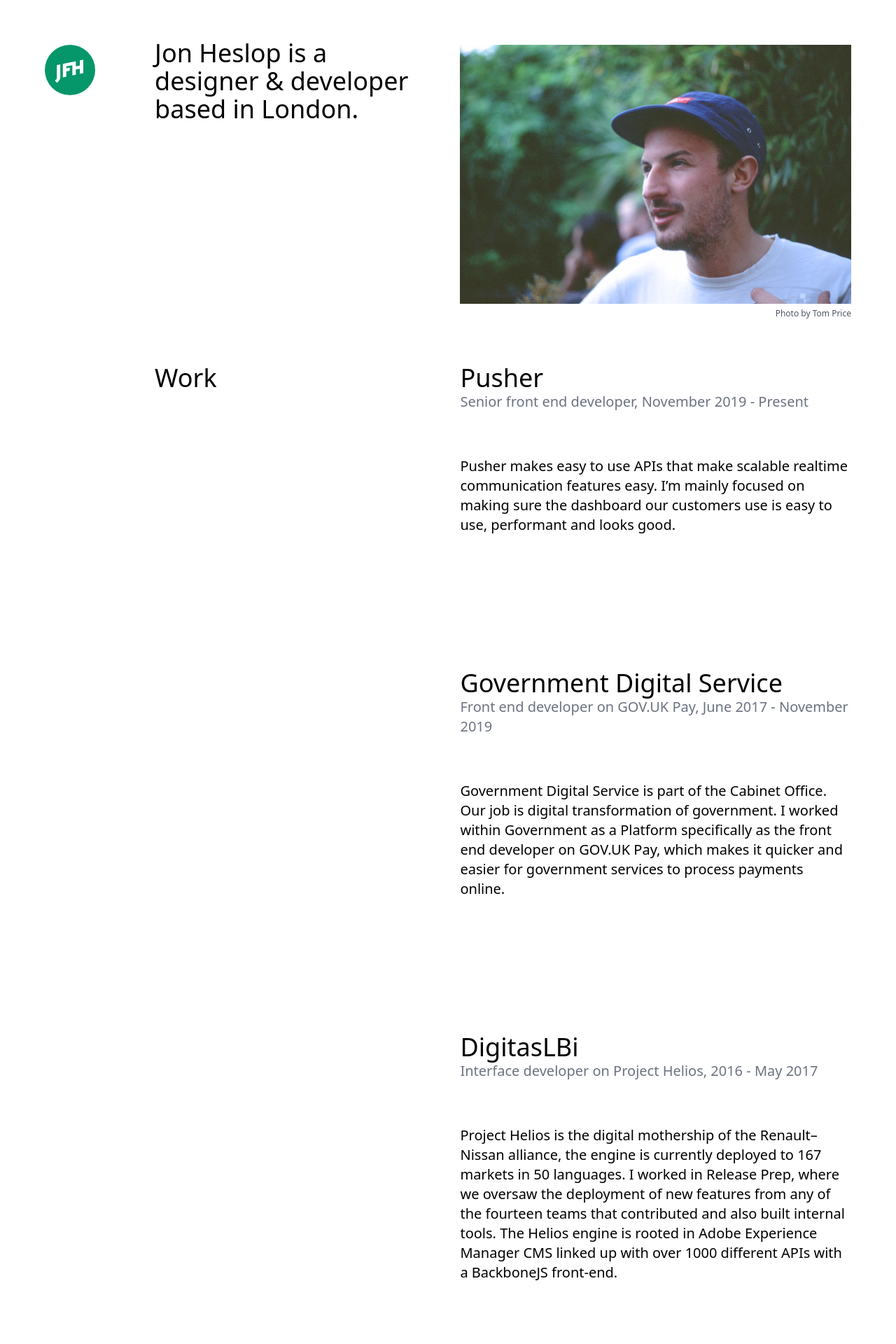
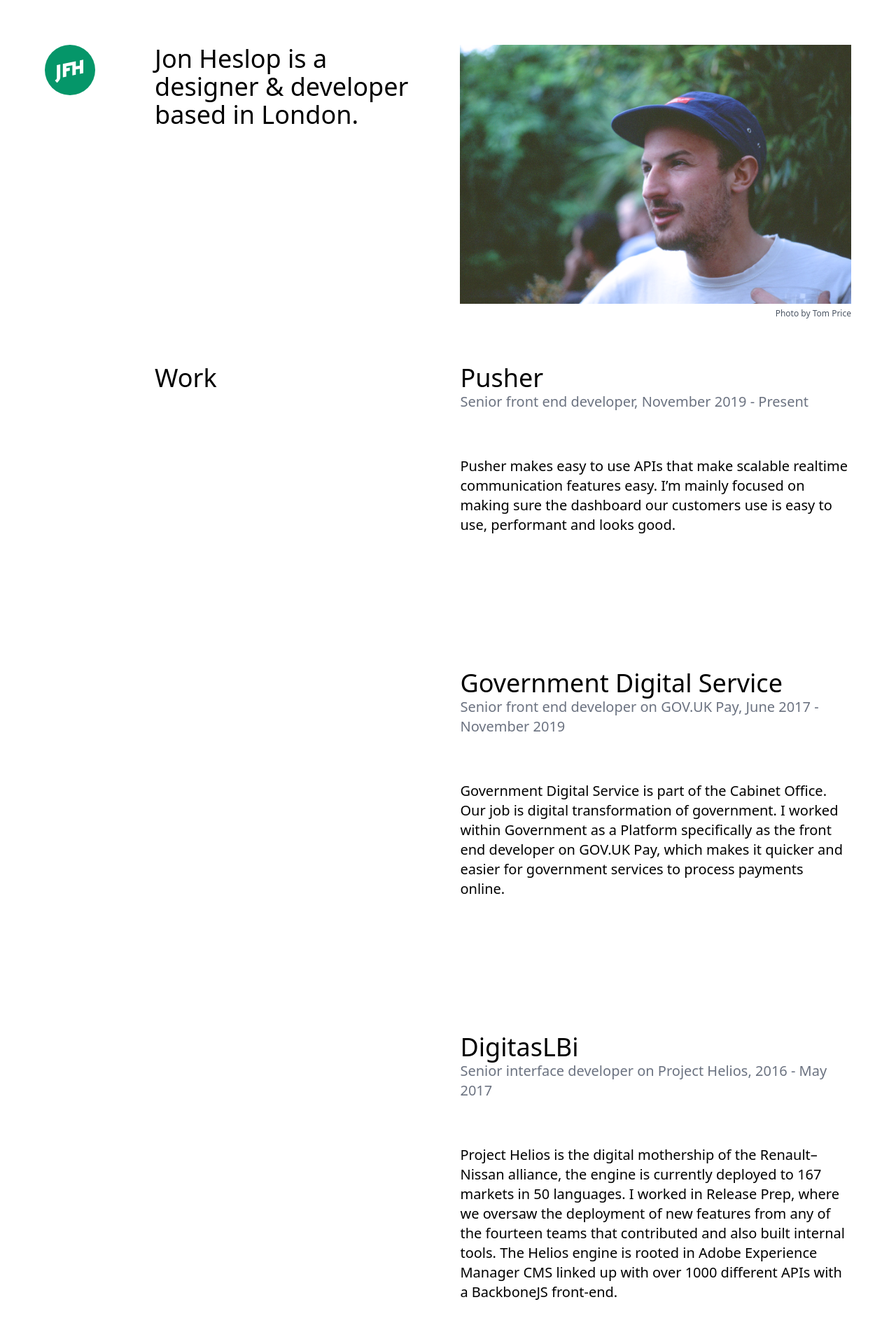
Before and after one commit to jonheslop/jfh-2021, a Next.js app: page / in a window 1280 px wide. Shown: the top 1920 px of the page at 70% size. Built offline with nearby package versions, Linux system fonts and the light colour scheme.

Commit message:
One grid for everything with sticky elements

```diff
--- a/components/job.tsx
+++ b/components/job.tsx
@@ -11,7 +11,7 @@
         <h2 className="font-medium text-4xl md:text-2xl lg:text-4xl">{ data.company }</h2>
         <h3 className="font-medium text-xl md:text-lg lg:text-xl text-gray-500">{ data.role }, { data.period }</h3>
       </header>
-      <p className="font-medium text-xl md:text-lg lg:text-xl leading-normal">
+      <p className="font-medium text-xl md:text-lg lg:text-xl leading-normal max-w-xl">
         { data.description }
       </p>
     </div>
--- a/pages/colophon.tsx
+++ b/pages/colophon.tsx
@@ -11,16 +11,21 @@
       </Head>
 
       <div className="flex-1 p-16 pb-0 w-full">
-        <main className="grid grid-cols-1 md:grid-cols-page-layout auto-rows-min gap-16">
-          <h1 className="text-4xl text-green-600 font-black">
-            <svg xmlns="http://www.w3.org/2000/svg" width="72" height="72" viewBox="0 0 682.17 682.18" className="rounded-full"><path fill="currentColor" d="M0 0v682.17h682.17V0zm209.68 444.37s0 18.68-18.33 41.45c-21.23 26.36-26 28.59-26 28.59l-28-30.35 19.11-18.09s6.57-7.45 6.57-14.6V273.78l46.72-9.34zm311.48-60.08l-46.73 9.34v-70.08l-54.57 10.91v70.08l-46.73 9.35V276.05l-81.78 16.36v25.71l46.77-9.34v42.04l-46.77 9.3v70.08l-46.66 9.35-.06-182.22 175.27-35v70.09l54.57-10.91v-70.1l46.73-9.34z"></path></svg>
+        <main className="grid grid-cols-1 md:grid-cols-page-layout auto-rows-min items-start gap-16 relative">
+          <h1 className="text-4xl text-green-600 font-black md:sticky top-16 row-span-full">
+            <Link href="/">
+              <a className="hover:text-green-800">
+                <svg xmlns="http://www.w3.org/2000/svg" width="72" height="72" viewBox="0 0 682.17 682.18" className="rounded-full"><path fill="currentColor" d="M0 0v682.17h682.17V0zm209.68 444.37s0 18.68-18.33 41.45c-21.23 26.36-26 28.59-26 28.59l-28-30.35 19.11-18.09s6.57-7.45 6.57-14.6V273.78l46.72-9.34zm311.48-60.08l-46.73 9.34v-70.08l-54.57 10.91v70.08l-46.73 9.35V276.05l-81.78 16.36v25.71l46.77-9.34v42.04l-46.77 9.3v70.08l-46.66 9.35-.06-182.22 175.27-35v70.09l54.57-10.91v-70.1l46.73-9.34z"></path></svg>
+              </a>
+            </Link>
           </h1>
-          <h2 className="md:col-start-2 text-4xl md:text-2xl lg:text-4xl font-medium mb-4 -mt-2">Colophon</h2>
-          <article className="space-y-4">
+          <h2 className="md:col-start-2 text-4xl md:text-2xl lg:text-4xl font-medium md:sticky top-16">Colophon</h2>
+          <article className="space-y-4 mt-3">
             <p className="font-medium text-xl md:text-lg lg:text-xl leading-normal">Type set in <Link href="https://developer.apple.com/fonts/"><a className="underline hover:text-green-600">San Francisco</a></Link> by <Link href="https://www.apple.com/"><a className="underline hover:text-green-600">Apple</a></Link>.</p>
+            <p className="font-medium text-xl md:text-lg lg:text-xl leading-normal">Styled with <Link href="https://tailwindcss.com/"><a className="underline hover:text-green-600">Tailwind CSS</a></Link>.</p>
             <p className="font-medium text-xl md:text-lg lg:text-xl leading-normal">Statically generated with <Link href="https://nextjs.org/"><a className="underline hover:text-green-600">Next.js</a></Link>.</p>
             <p className="font-medium text-xl md:text-lg lg:text-xl leading-normal">Hosted by <Link href="https://vercel.com/"><a className="underline hover:text-green-600">Vercel</a></Link>.</p>
-            <p className="font-medium text-xl md:text-lg lg:text-xl leading-normal">Glued together with <Link href="https://github.com/jonheslop/jfh-2021"><a className="underline hover:text-green-600">javascript</a></Link> by me.</p>
+            <p className="font-medium text-xl md:text-lg lg:text-xl leading-normal">Glued together with <Link href="https://github.com/jonheslop/jfh-2021"><a className="underline hover:text-green-600">javascript by me</a></Link>.</p>
           </article>
         </main>
       </div>
--- a/pages/index.tsx
+++ b/pages/index.tsx
@@ -14,14 +14,14 @@
   },
   {
     company: "Government Digital Service",
-    role: "Front end developer on GOV.UK Pay",
+    role: "Senior front end developer on GOV.UK Pay",
     period: "June 2017 - November 2019",
     description:
       "Government Digital Service is part of the Cabinet Office. Our job is digital transformation of government. I worked within Government as a Platform specifically as the front end developer on GOV.UK Pay, which makes it quicker and easier for government services to process payments online.",
   },
   {
     company: "DigitasLBi",
-    role: "Interface developer on Project Helios",
+    role: "Senior interface developer on Project Helios",
     period: "2016 - May 2017",
     description:
       "Project Helios is the digital mothership of the Renault–Nissan alliance, the engine is currently deployed to 167 markets in 50 languages. I worked in Release Prep, where we oversaw the deployment of new features from any of the fourteen teams that contributed and also built internal tools. The Helios engine is rooted in Adobe Experience Manager CMS linked up with over 1000 different APIs with a BackboneJS front-end.",
@@ -36,14 +36,16 @@
         <link rel="icon" href="/favicon.ico" />
       </Head>
 
-      <div className="flex-1 p-16 pb-0">
-        <header className="grid grid-cols-1 md:grid-cols-page-layout auto-rows-min gap-16">
-          <h1 className="text-4xl text-green-600 font-black">
+      <div className="flex-1 p-16 grid grid-cols-1 md:grid-cols-page-layout auto-rows-min items-start gap-16 relative">
+        <h1 className="text-4xl text-green-600 font-black md:sticky top-16 row-span-full">
+          <Link href="/">
+            <a className="hover:text-green-800">
               <svg xmlns="http://www.w3.org/2000/svg" width="72" height="72" viewBox="0 0 682.17 682.18" className="rounded-full"><path fill="currentColor" d="M0 0v682.17h682.17V0zm209.68 444.37s0 18.68-18.33 41.45c-21.23 26.36-26 28.59-26 28.59l-28-30.35 19.11-18.09s6.57-7.45 6.57-14.6V273.78l46.72-9.34zm311.48-60.08l-46.73 9.34v-70.08l-54.57 10.91v70.08l-46.73 9.35V276.05l-81.78 16.36v25.71l46.77-9.34v42.04l-46.77 9.3v70.08l-46.66 9.35-.06-182.22 175.27-35v70.09l54.57-10.91v-70.1l46.73-9.34z"></path></svg>
+
+            </a>
+          </Link>
         </h1>
-          <section className="max-w-xl lg:max-w-2xl -mt-2">
         <h2 className="text-4xl md:text-2xl lg:text-4xl font-medium mb-4">Jon Heslop is a designer &&nbsp;developer based in&nbsp;London.</h2>
-          </section>
         <figure>
           <Image
             src="/jon-heslop.jpg"
@@ -54,16 +56,11 @@
               Photo by <Link href="https://tomalprice.com/"><a className="hover:underline" target="_blank" rel="noopener noreferrer">Tom Price</a></Link>
             </figcaption>
         </figure>
-        </header>
 
-        <main className="py-16">
-          <section className="grid grid-cols-1 md:grid-cols-page-layout auto-rows-min gap-16">
-            <h2 className="md:col-start-2 text-4xl md:text-2xl lg:text-4xl font-medium mb-4 border-b pb-2 md:border-none">Work</h2>
+        <h2 className="md:col-start-2 text-4xl md:text-2xl lg:text-4xl font-medium mb-4 border-b pb-2 md:border-none md:sticky top-16">Work</h2>
         {
           jobs.map((job, i) => <Job key={i} data={job} />)
         }
-          </section>
-        </main>
       </div>
 
       <Footer />
```
Lines whose indentation alone changed are shown as unchanged.
